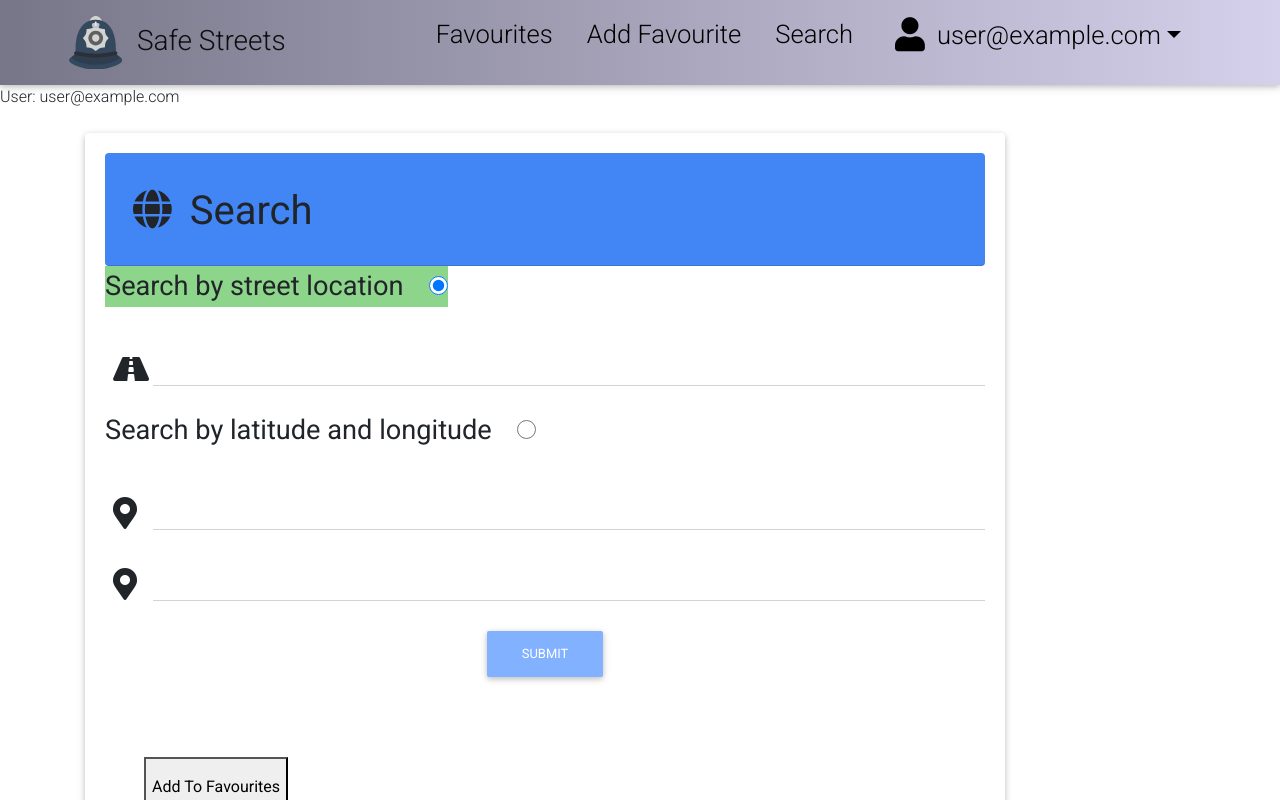
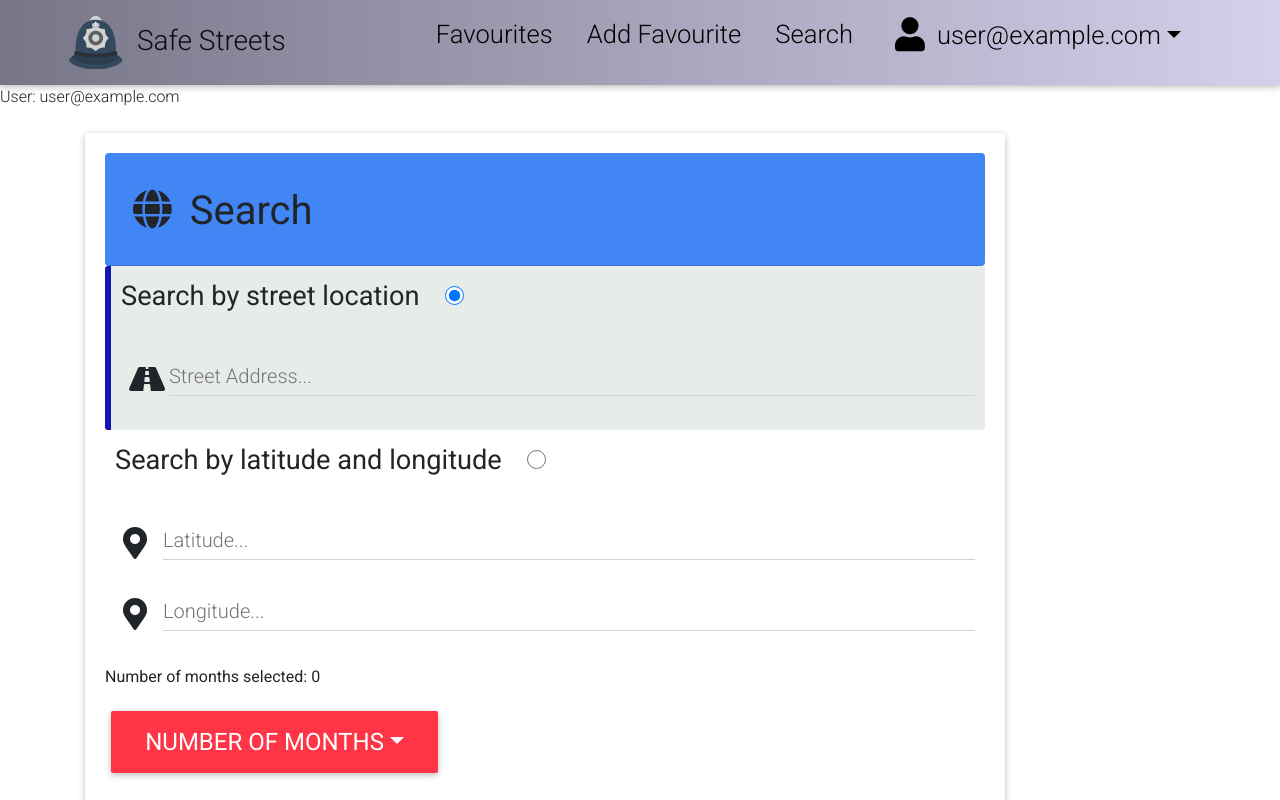
Before and after one commit to 15014370uhi/safe-streets, a React (Create React App) app: page /search in a window 1280 px wide. Shown: the top 800 px of the page. Built offline with nearby package versions, Linux system fonts and the light colour scheme; no server answers; sample sign-in values are in the browser's storage.

Commit message:
number of months dropdown implemented

```diff
--- a/src/App.css
+++ b/src/App.css
@@ -93,13 +93,22 @@
 }
 
 .notSelectedFieldSet {
+  padding: 10px;
   background-color: rgba(255, 255, 255, 0.911);
   font-size:1.7rem;
 }
 
 .selectedFieldSet {
-  background-color: rgba(47, 179, 42, 0.548);
+  padding: 10px;
+  background-color: rgba(151, 168, 150, 0.219);
   font-size: 1.7rem;
+  border-style: ridge;
+  border-left: 6px solid #1215b3;
+  border-radius: 3px;
+}
+
+#dropdown-months-toggle {
+  font-size: 1.5em;
 }
 
 .form-radio {
--- a/src/components/Favourites.jsx
+++ b/src/components/Favourites.jsx
@@ -49,8 +49,6 @@ const Favourites = (props) => {
 
 	// Function to remove a favourite from a user's collection of favourites
 	const deleteFavourite = (aTitle) => {
-		//console.log('deleteFavourite function RUN for title: ');
-		//console.log(aTitle);
 		var userRef = firebase.firestore().collection('users').doc(user.uid);
 		userRef
 			.get()
@@ -67,7 +65,7 @@ const Favourites = (props) => {
 					});
 
 					// Update favourites state
-					setLocalFavourites(favouritesToKeep); // RETURN the favourites to keep then set here
+					setLocalFavourites(favouritesToKeep);
 				} else {
 					console.log('No favourites!');
 				}
--- a/src/components/Search.jsx
+++ b/src/components/Search.jsx
@@ -3,6 +3,8 @@ import {UserContext} from '../auth/UserProvider';
 //import firebase from 'firebase';
 import axios from 'axios';
 import Image from 'react-bootstrap/Image';
+import Dropdown from 'react-bootstrap/Dropdown';
+import DropdownButton from 'react-bootstrap/DropdownButton';
 import {useHistory} from 'react-router-dom';
 import {Route, Redirect} from 'react-router-dom';
 import MapDisplay from './MapDisplay';
@@ -33,10 +35,11 @@ const Search = () => {
 
 	// User input search parameters
 	const [radioButton, setRadioButton] = useState('0'); // Radio button
-
+	const [numberOfMonths, setNumberOfMonths] = useState(0);
 	const [namedLocation, setNamedLocation] = useState('');
 	const [lat, setLat] = useState('');
 	const [lon, setLon] = useState('');
+	const [dropdownTitle, setDropdownTitle] = useState('NUMBER OF MONTHS');
 
 	// Errors
 	const [error, setError] = useState(null);
@@ -51,54 +54,109 @@ const Search = () => {
 
 	useEffect(() => {}, []);
 
-	// Handler for radio button selection change
+	// Handler which records currently selected radio button
 	const radioClickedHandler = (radioSelected) => {
 		setRadioButton(radioSelected);
 	};
 
-	// Function to handle user form input
-	const onChangeHandler = (e) => {
+	// Handler which updates state with user form input
+	const formInputHandler = (e) => {
 		const {name, value} = e.currentTarget;
+
+		// TODO check types of input are correct etc. and set error if wrong
+		//setError(error);
 
 		// If namedLocation input set namedLocation
 		if (name === 'namedLocation') {
 			setNamedLocation(value);
-			console.log('namedlocation state: ' + namedLocation);
 		} else if (name === 'lat') {
 			// If latitude input, set lat state
 			setLat(value);
-			//console.log("lat input: " + value);
-			console.log('lat state: ' + lat);
 		} else if (name === 'lon') {
 			// If longitude input, set lon state
 			setLon(value);
-			//	console.log("lon input: " + value);
-			console.log('lon state: ' + lon);
 		}
 	};
 
-	// fetches stock data based on parameters
+	// Dropdown handler
+	const dropHandler = (e) => {
+				setNumberOfMonths(e);
+				setDropdownTitle(e);
+			//console.log("Months set to: " + e + " >> " + numberOfMonths);
+			}
+
+			// TODO CSS for dropdown hover values
+
+	// Reset state values
+	const resetState = () => {
+		// API call successful, reset state
+		setNamedLocation('');
+		setLat('');
+		setLon('');
+		setRadioButton('0');
+		setNumberOfMonths(0)
+		setDropdownTitle('NUMBER OF MONTHS');
+	};
+
+	// Function which submits search to API
 	const fetchData = async (e) => {
 		e.preventDefault();
 		setMessage('Loading...');
 
+		const isNameSearch = radioButton === '0';
+
+		// Data passed to API
 		const payload = {
-			searchlocation: 'Perth',
-			isnamesearch: true,
-			lat: 14.566848,
-			lon: -11.25456,
+			namedlocation: namedLocation,
+			isnamesearch: isNameSearch,
+			lat: lat,
+			lon: -lon,
+			numberofmonths: numberOfMonths,
 		};
 
+		// TODO get the lat and long response and show on map screen as useful data?>
+		// TODO maybe have a special area for information about the map at side?
+
+		// API call for a new search
 		await axios
 			.post('http://localhost:5000/api/map', payload)
 			.then((res) => {
-				setMessage(res.data.lat);
-				// TODO get the lat and long response and show on map screen as useful data?>
-				// TODO maybe have a special area for information about the map at side?
+				// TEST response
+				const isNamedSearch = res.data.isnamesearch;
+				const namedlocation = res.data.namedlocation;
+				const latitude = res.data.lat;
+				const longitude = res.data.lon;
+				const numberOfMonths = res.data.numberofmonths;
+				const mapurl = res.data.mapurl;
+
+				setMessage(
+					'Name search?: ' +
+						isNamedSearch +
+						'......' +
+						'Location Name: ' +
+						namedlocation +
+						'...... ' +
+						'Latitude: ' +
+						latitude +
+						' ...... ' +
+						'Longitude: ' +
+						longitude +
+						'Months: ' +
+						numberOfMonths +
+						'......  ' +
+						'MapURL: ' +
+						mapurl
+				);
+
+				// Set mapURL state
 				setMapURL(res.data.mapurl);
+
+				// Reset state values
+				resetState();
 			})
 			.catch((error) => {
 				console.log('error in search getting response: ', error);
+				setError(error);
 			});
 	};
 
@@ -117,12 +175,13 @@ const Search = () => {
 							</MDBCardHeader>
 
 							<form onSubmit={fetchData}>
-								<label
-									className={
+							<fieldset className={
 										radioButton === '0'
 											? 'selectedFieldSet'
 											: 'notSelectedFieldSet'
 									}>
+								<label>
+
 									Search by street location
 									<input
 										className="form-radio"
@@ -131,33 +190,33 @@ const Search = () => {
 										onClick={(e) =>
 											radioClickedHandler('0')
 										}
-										onChange={(e) => onChangeHandler(e)}
+										onChange={formInputHandler}
 										id="searchRadioStreet"
 									/>
 								</label>
+
 
 								<MDBInput
 									autoFocus={
 										{radioButton} === '0' ? true : false
 									}
-									placeholder="Street Address..."
+									label="Street Address..."
 									size="lg"
 									icon="road"
-									radiobuttontype="0"
-									group
 									type="text"
 									name="namedLocation"
 									value={namedLocation}
-									onChange={(e) => onChangeHandler(e)}
+									onChange={formInputHandler}
 									onClick={(e) => radioClickedHandler('0')}
 								/>
+								</fieldset>
 
-								<label
-									className={
+								<fieldset className={
 										radioButton === '1'
 											? 'selectedFieldSet'
 											: 'notSelectedFieldSet'
 									}>
+								<label>
 									Search by latitude and longitude
 									<input
 										className="form-radio"
@@ -166,7 +225,7 @@ const Search = () => {
 										onClick={(e) =>
 											radioClickedHandler('1')
 										}
-										onChange={(e) => onChangeHandler(e)}
+										onChange={formInputHandler}
 										id="searchRadioLatLon"
 									/>
 								</label>
@@ -175,29 +234,51 @@ const Search = () => {
 									autoFocus={
 										radioButton === '1' ? true : false
 									}
-									placeholder="latitude"
+									label="Latitude..."
 									size="lg"
 									icon="map-marker-alt"
-									group
-									radiobuttontype="1"
 									type="text"
 									name="lat"
 									value={lat}
-									onChange={(e) => onChangeHandler(e)}
+									onChange={formInputHandler}
 									onClick={(e) => radioClickedHandler('1')}
 								/>
 								<MDBInput
-									placeholder="longitude"
+									label="Longitude..."
 									size="lg"
 									icon="map-marker-alt"
-									group
-									radiobuttontype="1"
 									type="text"
 									name="lon"
 									value={lon}
-									onChange={(e) => onChangeHandler(e)}
+									onChange={formInputHandler}
 									onClick={(e) => radioClickedHandler('1')}
 								/>
+								</fieldset>
+								<p>Number of months selected: {numberOfMonths}</p>
+
+
+								<Dropdown
+								name="monthsDropdown"
+								id="dropdown-months-button"
+								size="lg"
+								onSelect={(e) => dropHandler(e)}>
+									<Dropdown.Toggle
+										variant="danger"
+										id="dropdown-months-toggle">
+										{dropdownTitle}
+									</Dropdown.Toggle>
+									<Dropdown.Menu>
+										<Dropdown.Item eventKey="3">3
+										</Dropdown.Item>
+										<Dropdown.Item eventKey="6">6
+										</Dropdown.Item>
+										<Dropdown.Item eventKey="12">12
+										</Dropdown.Item>
+										<Dropdown.Item eventKey="24">24
+										</Dropdown.Item>
+									</Dropdown.Menu>
+								</Dropdown>
+
 
 								<div className="text-center mt-4">
 									{error !== null && (
@@ -206,8 +287,10 @@ const Search = () => {
 										</div>
 									)}
 									<MDBBtn
-										color="light-blue"
+										color="secondary"
 										className="mb-3"
+										block
+										size="lg"
 										type="submit">
 										Submit
 									</MDBBtn>
@@ -215,7 +298,6 @@ const Search = () => {
 							</form>
 							<br />
 							<p>{message}</p>
-							<p>{mapURL}</p>
 							<Container>
 								<MapDisplay mapURL={mapURL} />
 							</Container>
```
Also changed, not shown: src/components/Favourite.jsx (+3 -5 lines), 1 other file (tests, documents, lock files or other folders).
